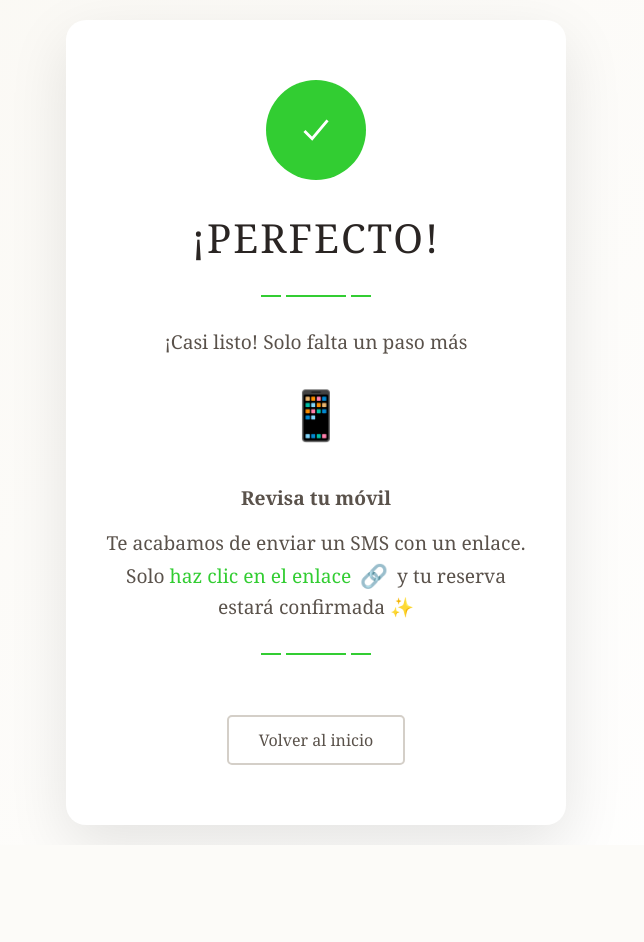
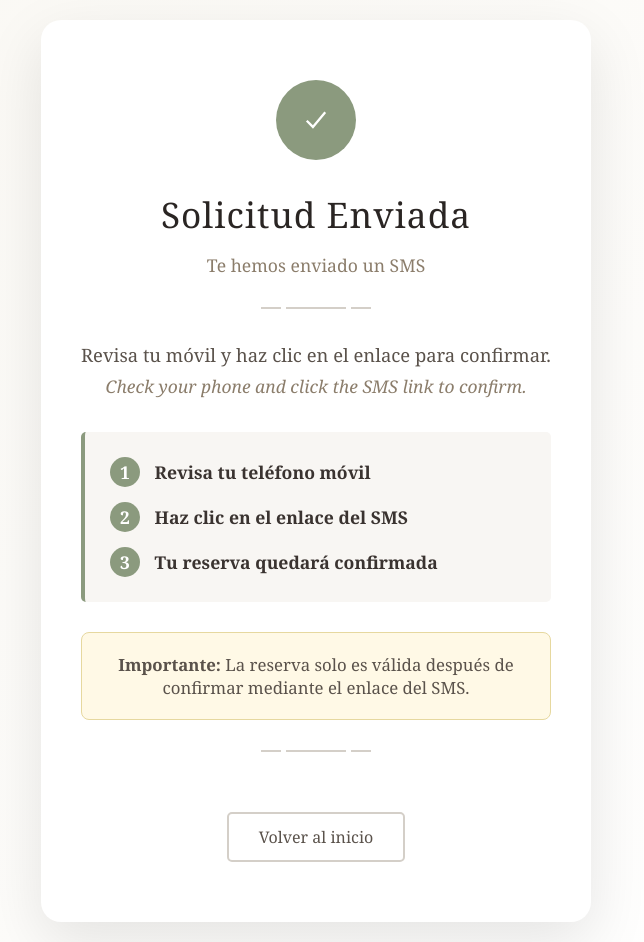
Before and after one commit to Gatimoro/ForkReplacement, a Flask app: page /success in a window 1280 px wide. Shown: the whole page, without its empty margins (324-968 px from the left). Before the commit the page ends 842 px from the top, so only its background shows below. Run offline with Flask 3, Linux system fonts and the light colour scheme.

Commit message:
Update success page styles and content

```diff
--- a/templates/success.html
+++ b/templates/success.html
@@ -28,7 +28,7 @@
             border-radius: 20px;
             box-shadow: 0 20px 60px rgba(0,0,0,0.1);
             text-align: center;
-            max-width: 500px;
+            max-width: 550px;
             width: 100%;
             animation: slideIn 0.5s ease-out;
         }
@@ -45,10 +45,10 @@
         }
 
         .checkmark {
-            width: 100px;
-            height: 100px;
+            width: 80px;
+            height: 80px;
             margin: 0 auto 30px;
-            background: #32cd32;
+            background: #8b9a7e;
             border-radius: 50%;
             display: flex;
             align-items: center;
@@ -71,8 +71,8 @@
         }
 
         .checkmark svg {
-            width: 50px;
-            height: 50px;
+            width: 40px;
+            height: 40px;
             stroke: white;
             stroke-width: 3;
             fill: none;
@@ -88,29 +88,83 @@
         }
 
         h1 {
-            font-size: 2.5rem;
+            font-size: 2.2rem;
             color: #2a2523;
-            margin-bottom: 20px;
+            margin-bottom: 15px;
             font-weight: 300;
-            letter-spacing: 2px;
+            letter-spacing: 1px;
+        }
+
+        .subtitle {
+            font-size: 1.1rem;
+            color: #8b7d6b;
+            margin-bottom: 30px;
         }
 
         .message {
-            font-size: 1.2rem;
+            font-size: 1.15rem;
             color: #5a524b;
             margin-bottom: 15px;
-            line-height: 1.6;
+            line-height: 1.7;
         }
 
-        .highlight {
-            color: #32cd32;
-            font-weight: 500;
+        .step-box {
+            background-color: #f8f6f3;
+            border-left: 4px solid #8b9a7e;
+            padding: 25px;
+            margin: 30px 0;
+            text-align: left;
+            border-radius: 5px;
+        }
+
+        .step-number {
+            display: inline-block;
+            width: 30px;
+            height: 30px;
+            background-color: #8b9a7e;
+            color: white;
+            border-radius: 50%;
+            text-align: center;
+            line-height: 30px;
+            margin-right: 10px;
+            font-weight: bold;
+        }
+
+        .step-text {
+            font-size: 1.1rem;
+            color: #3a3330;
+            margin-bottom: 15px;
+        }
+
+        .step-text:last-child {
+            margin-bottom: 0;
+        }
+
+        .important-note {
+            background-color: #fff9e6;
+            border: 1px solid #e6d89f;
+            padding: 20px;
+            margin: 25px 0;
+            border-radius: 8px;
+            font-size: 1.05rem;
+            color: #5a524b;
+        }
+
+        .international-box {
+            background-color: #f0f7fb;
+            border: 1px solid #b8d9ea;
+            padding: 18px;
+            margin: 20px 0;
+            border-radius: 8px;
+            font-size: 0.98rem;
+            font-style: italic;
+            color: #4a5568;
         }
 
         .wave-decoration {
             width: 60px;
             height: 2px;
-            background-color: #32cd32;
+            background-color: #d4cfc8;
             margin: 30px auto;
             position: relative;
         }
@@ -121,7 +175,7 @@
             position: absolute;
             width: 20px;
             height: 2px;
-            background-color: #32cd32;
+            background-color: #d4cfc8;
             top: 0;
         }
 
@@ -147,40 +201,11 @@
         }
 
         .btn-home:hover {
-            background-color: #32cd32;
-            border-color: #32cd32;
+            background-color: #8b9a7e;
+            border-color: #8b9a7e;
             color: white;
             transform: translateY(-2px);
-            box-shadow: 0 5px 15px rgba(50, 205, 50, 0.3);
-        }
-
-        .sms-animation {
-            margin: 30px 0;
-            font-size: 3rem;
-            animation: float 2s ease-in-out infinite;
-        }
-
-        @keyframes float {
-            0%, 100% { transform: translateY(0); }
-            50% { transform: translateY(-10px); }
-        }
-
-        .link-icon {
-            display: inline-block;
-            font-size: 1.3rem;
-            margin: 0 5px;
-            animation: pulse 1.5s ease-in-out infinite;
-        }
-
-        @keyframes pulse {
-            0%, 100% {
-                transform: scale(1);
-                opacity: 1;
-            }
-            50% {
-                transform: scale(1.1);
-                opacity: 0.8;
-            }
+            box-shadow: 0 5px 15px rgba(139, 154, 126, 0.3);
         }
 
         @media (max-width: 600px) {
@@ -189,11 +214,15 @@
             }
 
             h1 {
-                font-size: 2rem;
+                font-size: 1.8rem;
             }
 
-            .message {
-                font-size: 1.1rem;
+            .message, .step-text {
+                font-size: 1rem;
+            }
+
+            .step-box {
+                padding: 20px;
             }
         }
     </style>
@@ -206,24 +235,34 @@
             </svg>
         </div>
 
-        <h1>¡PERFECTO!</h1>
+        <h1>Solicitud Enviada</h1>
+        <p class="subtitle">Te hemos enviado un SMS</p>
 
         <div class="wave-decoration"></div>
 
-        <p class="message" id="mainMessage">
-            ¡Casi listo! Solo falta un paso más
+        <p class="message">
+            Revisa tu móvil y haz clic en el enlace para confirmar.<br>
+            <em style="font-size: 0.95em; color: #8b7d6b;">Check your phone and click the SMS link to confirm.</em>
         </p>
 
-        <div class="sms-animation">📱</div>
+        <div class="step-box" id="stepsBox">
+            <div class="step-text">
+                <span class="step-number">1</span>
+                <strong>Revisa tu teléfono móvil</strong>
+            </div>
+            <div class="step-text">
+                <span class="step-number">2</span>
+                <strong>Haz clic en el enlace del SMS</strong>
+            </div>
+            <div class="step-text">
+                <span class="step-number">3</span>
+                <strong>Tu reserva quedará confirmada</strong>
+            </div>
+        </div>
 
-        <p class="message" id="actionMessage">
-            <strong>Revisa tu móvil</strong>
-        </p>
-
-        <p class="message" id="instructionMessage">
-            Te acabamos de enviar un SMS con un enlace.<br>
-            Solo <span class="highlight">haz clic en el enlace</span> <span class="link-icon">🔗</span> y tu reserva estará confirmada ✨
-        </p>
+        <div class="important-note">
+            <strong>Importante:</strong> La reserva solo es válida después de confirmar mediante el enlace del SMS.
+        </div>
 
         <div class="wave-decoration"></div>
 
@@ -231,16 +270,28 @@
     </div>
 
     <script>
-        // Check if it's a large group reservation
         const urlParams = new URLSearchParams(window.location.search);
         const isLargeGroup = urlParams.get('large_group');
         const personas = urlParams.get('personas');
 
         if (isLargeGroup === 'true') {
-            // Update messages for large group
-            document.getElementById('mainMessage').innerHTML = `¡Genial! Un grupo de <span class="highlight">${personas} personas</span> 🎉`;
-            document.getElementById('actionMessage').innerHTML = '<strong>Confirma por SMS</strong>';
-            document.getElementById('instructionMessage').innerHTML = `Haz clic en el enlace <span class="link-icon">🔗</span> del SMS que te enviamos.<br>Revisaremos disponibilidad y te confirmamos enseguida 😊`;
+            document.querySelector('h1').textContent = 'Solicitud Recibida';
+            document.querySelector('.subtitle').textContent = `Grupo de ${personas} personas`;
+
+            document.getElementById('stepsBox').innerHTML = `
+                <div class="step-text">
+                    <span class="step-number">1</span>
+                    <strong>Revisa tu teléfono móvil</strong>
+                </div>
+                <div class="step-text">
+                    <span class="step-number">2</span>
+                    <strong>Haz clic en el enlace del SMS</strong>
+                </div>
+                <div class="step-text">
+                    <span class="step-number">3</span>
+                    <strong>Revisaremos disponibilidad y te confirmaremos</strong>
+                </div>
+            `;
         }
     </script>
 </body>
```
